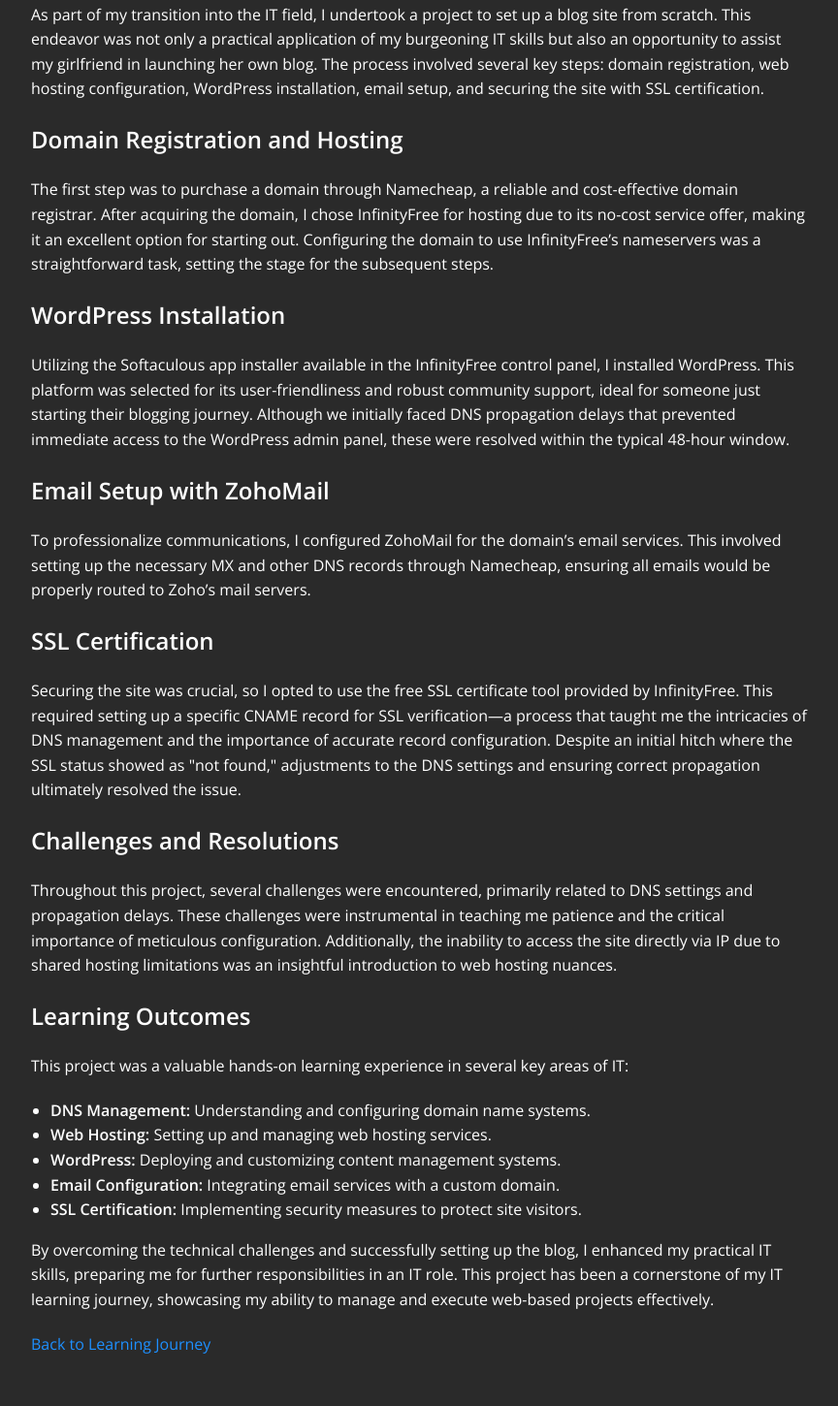
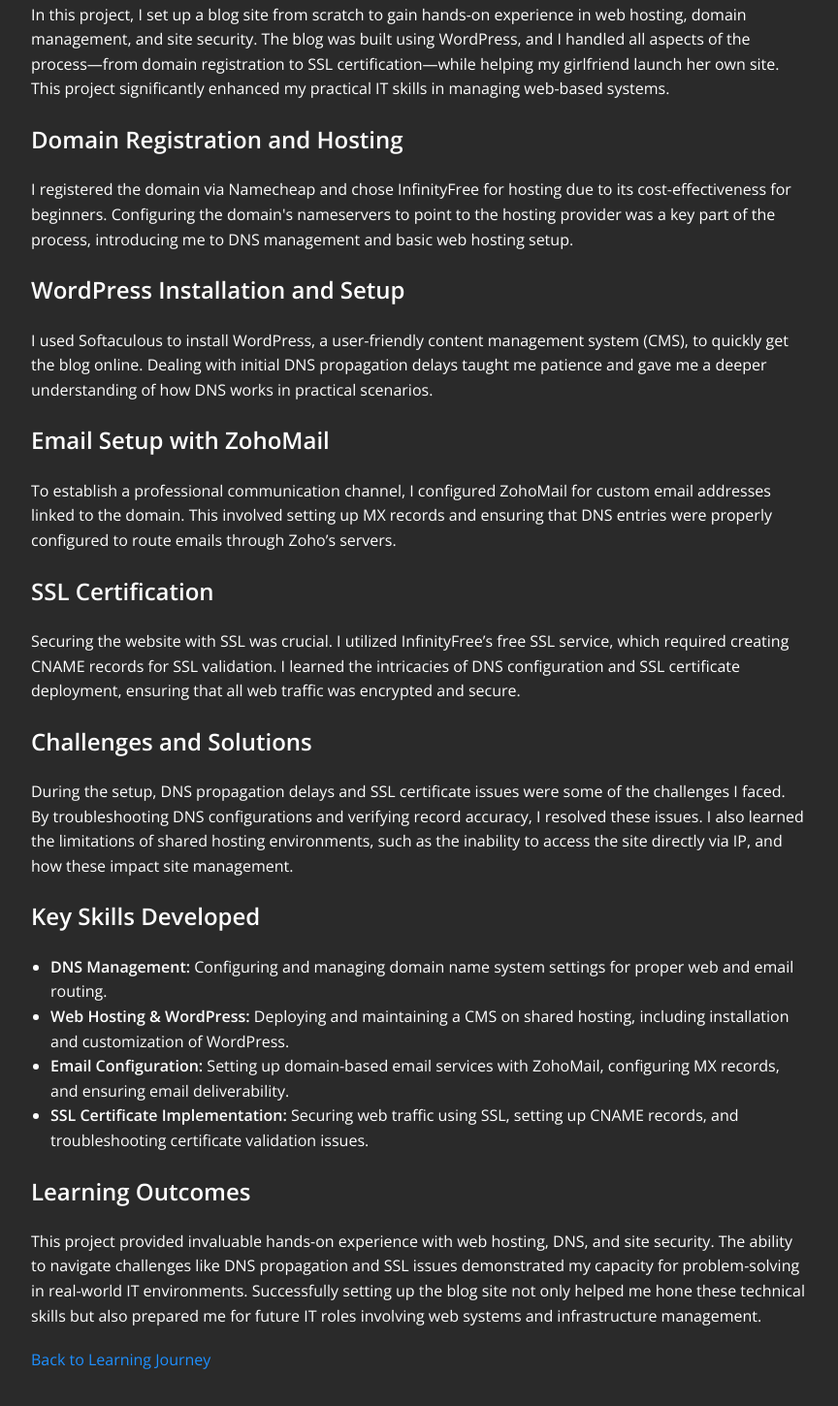
Before and after one commit to jnarusis/jnarusis.github.io, a plain HTML site: page setting_up_blog_site.html in a window 1280 px wide. Shown: the part 130-1580 px from the top of the page at 97% size, without its empty margins (208-1072 px from the left). Drawn offline with nearby package versions, Linux system fonts and the light colour scheme.

Commit message:
Update setting_up_blog_site.html

```diff
--- a/setting_up_blog_site.html
+++ b/setting_up_blog_site.html
@@ -16,34 +16,33 @@
 <body>
     <div class="container">
         <h1>Setting Up a Blog Site: A Learning Journey in IT</h1>
-        <p>As part of my transition into the IT field, I undertook a project to set up a blog site from scratch. This endeavor was not only a practical application of my burgeoning IT skills but also an opportunity to assist my girlfriend in launching her own blog. The process involved several key steps: domain registration, web hosting configuration, WordPress installation, email setup, and securing the site with SSL certification.</p>
+        <p>In this project, I set up a blog site from scratch to gain hands-on experience in web hosting, domain management, and site security. The blog was built using WordPress, and I handled all aspects of the process—from domain registration to SSL certification—while helping my girlfriend launch her own site. This project significantly enhanced my practical IT skills in managing web-based systems.</p>
 
         <h2>Domain Registration and Hosting</h2>
-        <p>The first step was to purchase a domain through Namecheap, a reliable and cost-effective domain registrar. After acquiring the domain, I chose InfinityFree for hosting due to its no-cost service offer, making it an excellent option for starting out. Configuring the domain to use InfinityFree’s nameservers was a straightforward task, setting the stage for the subsequent steps.</p>
+        <p>I registered the domain via Namecheap and chose InfinityFree for hosting due to its cost-effectiveness for beginners. Configuring the domain's nameservers to point to the hosting provider was a key part of the process, introducing me to DNS management and basic web hosting setup.</p>
 
-        <h2>WordPress Installation</h2>
-        <p>Utilizing the Softaculous app installer available in the InfinityFree control panel, I installed WordPress. This platform was selected for its user-friendliness and robust community support, ideal for someone just starting their blogging journey. Although we initially faced DNS propagation delays that prevented immediate access to the WordPress admin panel, these were resolved within the typical 48-hour window.</p>
+        <h2>WordPress Installation and Setup</h2>
+        <p>I used Softaculous to install WordPress, a user-friendly content management system (CMS), to quickly get the blog online. Dealing with initial DNS propagation delays taught me patience and gave me a deeper understanding of how DNS works in practical scenarios.</p>
 
         <h2>Email Setup with ZohoMail</h2>
-        <p>To professionalize communications, I configured ZohoMail for the domain’s email services. This involved setting up the necessary MX and other DNS records through Namecheap, ensuring all emails would be properly routed to Zoho’s mail servers.</p>
+        <p>To establish a professional communication channel, I configured ZohoMail for custom email addresses linked to the domain. This involved setting up MX records and ensuring that DNS entries were properly configured to route emails through Zoho’s servers.</p>
 
         <h2>SSL Certification</h2>
-        <p>Securing the site was crucial, so I opted to use the free SSL certificate tool provided by InfinityFree. This required setting up a specific CNAME record for SSL verification—a process that taught me the intricacies of DNS management and the importance of accurate record configuration. Despite an initial hitch where the SSL status showed as "not found," adjustments to the DNS settings and ensuring correct propagation ultimately resolved the issue.</p>
+        <p>Securing the website with SSL was crucial. I utilized InfinityFree’s free SSL service, which required creating CNAME records for SSL validation. I learned the intricacies of DNS configuration and SSL certificate deployment, ensuring that all web traffic was encrypted and secure.</p>
 
-        <h2>Challenges and Resolutions</h2>
-        <p>Throughout this project, several challenges were encountered, primarily related to DNS settings and propagation delays. These challenges were instrumental in teaching me patience and the critical importance of meticulous configuration. Additionally, the inability to access the site directly via IP due to shared hosting limitations was an insightful introduction to web hosting nuances.</p>
+        <h2>Challenges and Solutions</h2>
+        <p>During the setup, DNS propagation delays and SSL certificate issues were some of the challenges I faced. By troubleshooting DNS configurations and verifying record accuracy, I resolved these issues. I also learned the limitations of shared hosting environments, such as the inability to access the site directly via IP, and how these impact site management.</p>
+
+        <h2>Key Skills Developed</h2>
+        <ul>
+            <li><strong>DNS Management:</strong> Configuring and managing domain name system settings for proper web and email routing.</li>
+            <li><strong>Web Hosting & WordPress:</strong> Deploying and maintaining a CMS on shared hosting, including installation and customization of WordPress.</li>
+            <li><strong>Email Configuration:</strong> Setting up domain-based email services with ZohoMail, configuring MX records, and ensuring email deliverability.</li>
+            <li><strong>SSL Certificate Implementation:</strong> Securing web traffic using SSL, setting up CNAME records, and troubleshooting certificate validation issues.</li>
+        </ul>
 
         <h2>Learning Outcomes</h2>
-        <p>This project was a valuable hands-on learning experience in several key areas of IT:</p>
-        <ul>
-            <li><strong>DNS Management:</strong> Understanding and configuring domain name systems.</li>
-            <li><strong>Web Hosting:</strong> Setting up and managing web hosting services.</li>
-            <li><strong>WordPress:</strong> Deploying and customizing content management systems.</li>
-            <li><strong>Email Configuration:</strong> Integrating email services with a custom domain.</li>
-            <li><strong>SSL Certification:</strong> Implementing security measures to protect site visitors.</li>
-        </ul>
-
-        <p>By overcoming the technical challenges and successfully setting up the blog, I enhanced my practical IT skills, preparing me for further responsibilities in an IT role. This project has been a cornerstone of my IT learning journey, showcasing my ability to manage and execute web-based projects effectively.</p>
+        <p>This project provided invaluable hands-on experience with web hosting, DNS, and site security. The ability to navigate challenges like DNS propagation and SSL issues demonstrated my capacity for problem-solving in real-world IT environments. Successfully setting up the blog site not only helped me hone these technical skills but also prepared me for future IT roles involving web systems and infrastructure management.</p>
 
         <p><a href="index.html#blog">Back to Learning Journey</a></p>
     </div>
```
